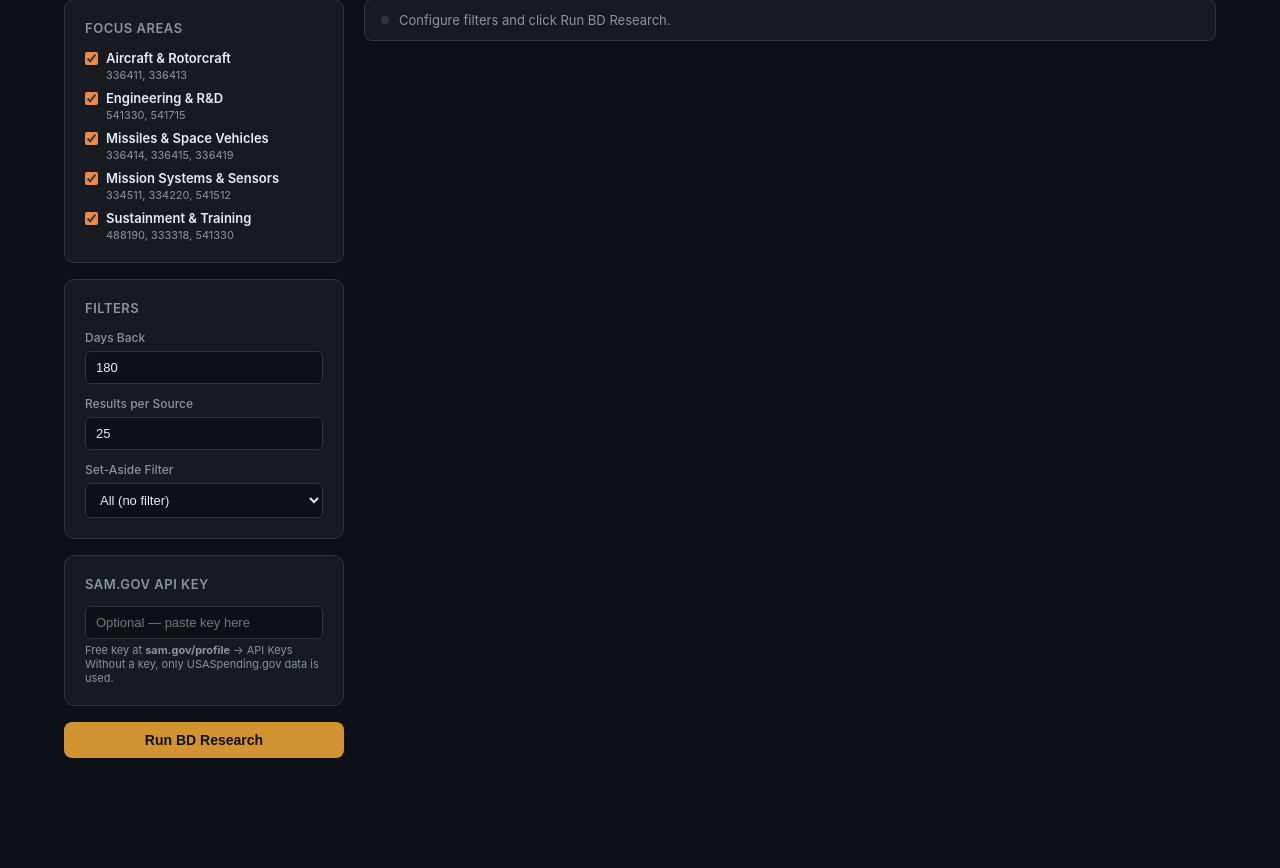
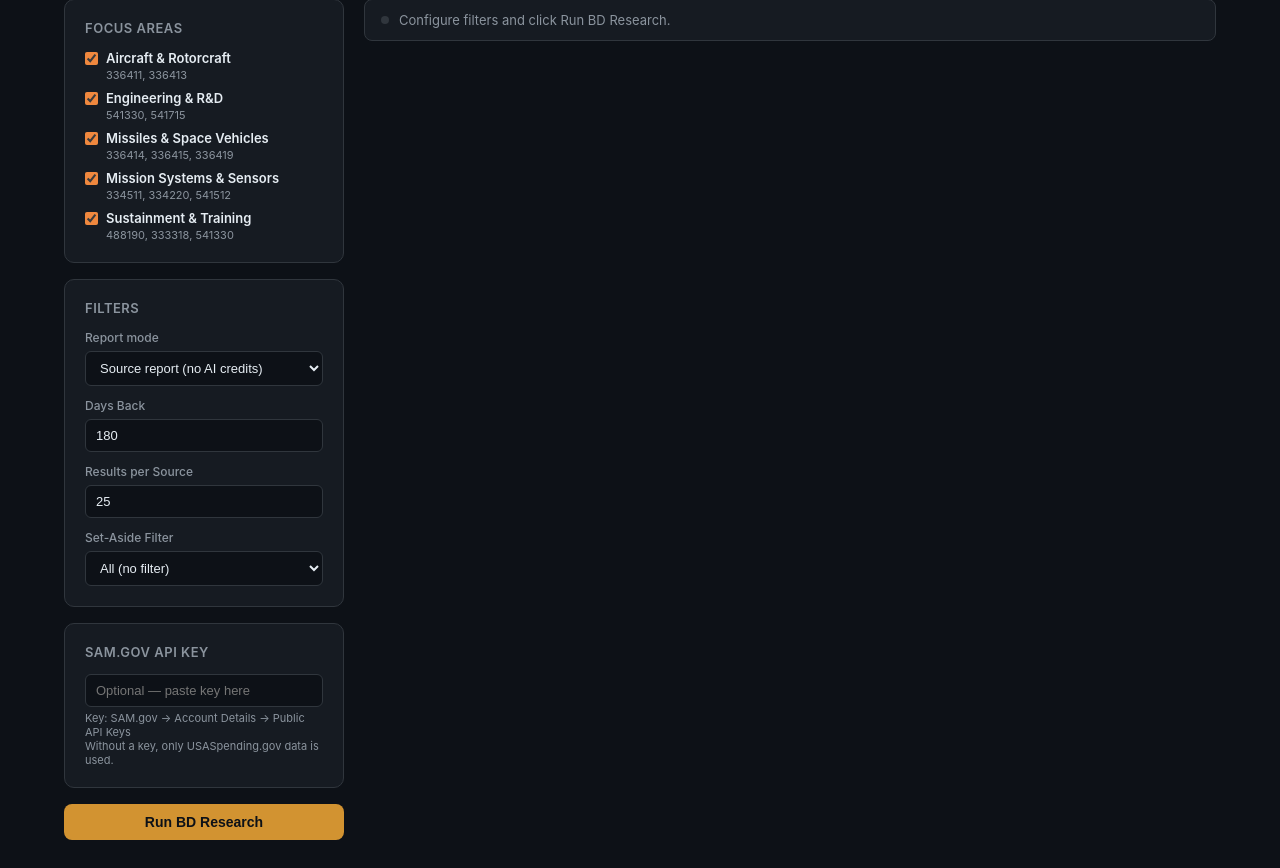
Before and after one commit to jderm888/dermodyai-nou-demo, a FastAPI app: page / in a window 1280 px wide. Shown: the part 116-984 px from the top of the page. Before the commit the page ends 874 px from the top, so only its background shows below. Run offline with FastAPI, Linux system fonts and the light colour scheme.

Commit message:
Add credit-free source reports and truthful analysis failures

```diff
--- a/bd-research-agent/main.py
+++ b/bd-research-agent/main.py
@@ -5,7 +5,7 @@ Run with: uvicorn main:app --reload --port 8001
 
 import json
 import os
-from typing import Optional
+from typing import Optional, Literal
 
 from dotenv import load_dotenv
 load_dotenv()  # loads ANTHROPIC_API_KEY (and any other vars) from .env
@@ -16,6 +16,7 @@ from fastapi.responses import HTMLResponse, StreamingResponse
 from fastapi.templating import Jinja2Templates
 from pydantic import BaseModel
 
+import source_report
 import agent
 import usaspending_client as usa
 import sam_client as sam
@@ -30,6 +31,7 @@ templates = Jinja2Templates(directory=os.path.join(os.path.dirname(__file__), "t
 # ---------------------------------------------------------------------------
 
 class ResearchRequest(BaseModel):
+    analysis_mode: Literal["source", "claude"] = "source"
     focus_areas: list[str] = list(NAICS_PROFILES.keys())
     sam_api_key: Optional[str] = None
     days_back: int = 180
@@ -66,7 +68,9 @@ async def research(req: ResearchRequest):
         profile = NAICS_PROFILES.get(area)
         if profile:
             selected_codes.extend(profile["codes"])
-    selected_codes = list(set(selected_codes)) or ALL_NAICS_CODES
+    selected_codes = sorted(set(selected_codes))
+    if not selected_codes:
+        raise HTTPException(status_code=422, detail="Select at least one valid focus area.")
 
     all_items: list[dict] = []
     errors: list[str] = []
@@ -87,53 +91,60 @@ async def research(req: ResearchRequest):
     if req.sam_api_key and req.sam_api_key.strip():
         # Cap SAM lookups to the high-signal codes (SAM has a low daily request
         # limit and only accepts one NAICS per request). Respect the selected
-        # focus areas where they overlap, else fall back to the capped list.
-        sam_codes = [c for c in SAM_NAICS_CODES if c in selected_codes] or SAM_NAICS_CODES
+        # focus areas; never substitute unrelated codes.
+        sam_codes = [c for c in SAM_NAICS_CODES if c in selected_codes]
         try:
+            if not sam_codes:
+                errors.append("SAM.gov skipped: selected focus areas do not overlap the capped SAM NAICS list.")
             raw_opps = sam.fetch_opportunities(
                 naics_codes=sam_codes,
                 api_key=req.sam_api_key.strip(),
                 limit=req.limit,
                 set_aside_codes=req.set_aside_filter,
+                days_posted=min(req.days_back, 364),
             )
             opps = sam.normalize_opportunities(raw_opps)
             all_items.extend(opps)
-            sam_status = f"ok ({len(opps)} opportunities)"
+            sam_status = f"ok ({len(opps)} opportunities)" if sam_codes else "skipped (no matching capped NAICS)"
         except httpx.HTTPStatusError as e:
             code = e.response.status_code
-            detail = e.response.text[:200]
+            detail = "See SAM.gov account status for details."
             if code in (401, 403):
                 sam_status = "invalid_key"
                 errors.append(
-                    "SAM.gov: API key rejected. New keys can take up to a day to activate; "
-                    f"also check it was copied fully. ({detail})"
+                    "SAM.gov: API key or access rejected. Check your account and confirm the full key was copied."
                 )
             elif code == 429:
                 sam_status = "rate_limited"
                 errors.append(
                     "SAM.gov: daily request limit reached for this key "
-                    "(public keys are limited to a few requests per day). Try again tomorrow."
+                    "Reset timing is controlled by SAM.gov; retry after the provider resets your quota."
                 )
             else:
                 sam_status = "error"
                 errors.append(f"SAM.gov HTTP {code}: {detail}")
         except Exception as e:
             sam_status = "error"
-            errors.append(f"SAM.gov error: {e}")
+            errors.append("SAM.gov request failed; source unavailable for this run.")
 
-    if not all_items and errors:
+    if not all_items and any(not e.startswith("SAM.gov skipped:") for e in errors):
         raise HTTPException(status_code=502, detail="; ".join(errors))
 
     # --- Score with Claude ---
     scored = []
-    if all_items:
+    if req.analysis_mode == "source":
+        scored = source_report.source_items(all_items)
+    elif all_items:
         try:
-            scored = agent.score_opportunities(all_items)
+            scored = agent.score_opportunities(sorted(all_items, key=lambda i: i.get("type") != "solicitation"))
+            if len(scored) < len(all_items):
+                errors.append(f"Claude scored {len(scored)} of {len(all_items)} fetched records (30-record analysis cap; partial JSON may also reduce coverage).")
         except Exception as e:
             errors.append(f"Scoring error: {e}")
             scored = []
 
     return {
+        "analysis_mode": req.analysis_mode,
         "scored": scored,
         "raw_count": len(all_items),
         "naics_codes": selected_codes,
@@ -162,6 +173,11 @@ async def brief(request: Request):
         pass
 
     async def event_stream():
+        if body.get("analysis_mode", "source") == "source":
+            report = source_report.build_source_report(scored, market_context, body.get("errors", []))
+            yield f"data: {json.dumps({'text': report})}\n\n"
+            yield "data: [DONE]\n\n"
+            return
         try:
             async for chunk in agent.stream_brief(scored, market_context, focus_areas):
                 data = json.dumps({"text": chunk})
--- a/bd-research-agent/templates/index.html
+++ b/bd-research-agent/templates/index.html
@@ -32,7 +32,7 @@
 
     .form-row { display: flex; flex-direction: column; gap: 6px; }
     .form-row label { font-size: 12px; color: #8b949e; font-weight: 500; }
-    input[type="text"], input[type="number"], select {
+    input[type="password"], input[type="text"], input[type="number"], select {
       width: 100%; background: #0d1117; border: 1px solid #30363d; border-radius: 6px;
       padding: 8px 10px; color: #e6edf3; font-size: 13px; transition: border-color 0.15s;
     }
@@ -141,6 +141,10 @@
 
       <div class="card">
         <h2>Filters</h2>
+        <div class="form-row" style="margin-bottom:12px">
+          <label for="analysis-mode">Report mode</label>
+          <select id="analysis-mode"><option value="source">Source report (no AI credits)</option><option value="claude">Claude analysis (requires API credits)</option></select>
+        </div>
         <div style="display:flex; flex-direction:column; gap:12px;">
           <div class="form-row">
             <label>Days Back</label>
@@ -166,9 +170,9 @@
       <div class="card">
         <h2>SAM.gov API Key</h2>
         <div class="form-row">
-          <input type="text" id="sam-key" placeholder="Optional — paste key here" />
+          <input type="password" id="sam-key" autocomplete="off" placeholder="Optional — paste key here" />
         </div>
-        <div class="key-hint">Free key at <strong>sam.gov/profile</strong> → API Keys<br>Without a key, only USASpending.gov data is used.</div>
+        <div class="key-hint">Key: SAM.gov → Account Details → Public API Keys<br>Without a key, only USASpending.gov data is used.</div>
       </div>
 
       <button class="btn btn-primary" id="research-btn" onclick="runResearch()">
@@ -262,6 +266,9 @@
     const btn = document.getElementById('research-btn');
     const briefBtn = document.getElementById('brief-btn');
     clearError();
+    researchResult = null;
+    document.getElementById('results-card').classList.add('hidden');
+    document.getElementById('brief-card').classList.add('hidden');
     btn.classList.add('loading');
     btn.disabled = true;
     briefBtn.disabled = true;
@@ -275,6 +282,7 @@
     }
 
     const body = {
+      analysis_mode: document.getElementById("analysis-mode").value,
       focus_areas: areas,
       days_back: parseInt(document.getElementById('days-back').value) || 180,
       limit: parseInt(document.getElementById('result-limit').value) || 25,
@@ -299,10 +307,12 @@
         ? ' (SAM.gov: invalid key)'
         : ` (SAM.gov: ${data.sam_status})`;
 
-      setStatus(`Found ${data.raw_count} items, scored ${data.scored.length} opportunities.${samMsg}`, 'done');
+      setStatus(`Found ${data.raw_count} items; ${data.scored.length} ${data.analysis_mode === "source" ? "source records (no AI scoring)" : "scored records"}.${samMsg}`, 'done');
 
       if (data.errors.length) showError('Warnings: ' + data.errors.join('; '));
 
+      document.querySelector('.results-header h3').textContent = data.analysis_mode === 'source' ? 'Source Records — Unscored' : 'Scored Opportunities';
+      briefBtn.lastChild.textContent = data.analysis_mode === 'source' ? 'Generate Source Report (no AI credits)' : 'Generate BD Intelligence Brief';
       renderOpportunities(data.scored);
       document.getElementById('results-card').classList.remove('hidden');
       document.getElementById('count-badge').textContent = `${data.scored.length} results`;
@@ -324,7 +334,8 @@
       return;
     }
 
-    grid.innerHTML = scored.map(opp => {
+    grid.innerHTML = scored.map(record => {
+      const opp = Object.fromEntries(Object.entries(record).map(([k,v]) => [k, typeof v === 'string' ? escapeHtml(v) : Array.isArray(v) ? v.map(escapeHtml) : v]));
       const score = opp.pursuit_score || 0;
       const scoreCls = score >= 7 ? 'score-high' : score >= 4 ? 'score-medium' : 'score-low';
       const priorityCls = (opp.priority || '').toLowerCase().replace(' ', '-');
@@ -336,7 +347,7 @@
       return `<div class="opp-card priority-${priorityCls}">
         <div class="opp-top">
           <div class="opp-title">${opp.title || opp.id || 'Untitled'}</div>
-          <div class="score-badge ${scoreCls}">${score}</div>
+          <div class="score-badge ${scoreCls}">${opp.pursuit_score == null ? "—" : score}</div>
         </div>
         <div class="opp-meta">
           ${opp.agency_short ? `<span class="tag tag-agency">${opp.agency_short}</span>` : ''}
@@ -359,7 +370,8 @@
     const briefArea = document.getElementById('brief-area');
     clearError();
     btn.classList.add('loading'); btn.disabled = true;
-    setStatus('Generating BD Intelligence Brief…', 'active');
+    setStatus(researchResult.analysis_mode === 'source' ? 'Building source report…' : 'Generating BD Intelligence Brief…', 'active');
+    document.querySelector('.brief-header h2').textContent = researchResult.analysis_mode === 'source' ? 'Source Report — No AI Analysis' : 'BD Intelligence Brief';
 
     document.getElementById('brief-card').classList.remove('hidden');
     briefArea.innerHTML = '<span class="brief-cursor"></span>';
@@ -370,12 +382,15 @@
         method: 'POST',
         headers: { 'Content-Type': 'application/json' },
         body: JSON.stringify({
+          analysis_mode: researchResult.analysis_mode,
+          errors: researchResult.errors,
           scored: researchResult.scored,
           focus_areas: getSelectedAreas(),
           naics_codes: researchResult.naics_codes,
         }),
       });
 
+      if (!res.ok) throw new Error('Report request failed.');
       const reader = res.body.getReader();
       const decoder = new TextDecoder();
       let buffer = '';
@@ -398,10 +413,10 @@
               briefArea.innerHTML = renderMarkdown(fullText) + '<span class="brief-cursor"></span>';
               briefArea.scrollIntoView({ behavior: 'smooth', block: 'end' });
             }
-          } catch (_) {}
+          } catch (error) { if (!(error instanceof SyntaxError)) throw error; }
         }
       }
-      setStatus('Brief complete.', 'done');
+      setStatus(researchResult.analysis_mode === 'source' ? 'Source report complete — no AI credits used.' : 'Brief complete.', 'done');
       briefArea.querySelector('.brief-cursor')?.remove();
     } catch (e) {
       showError(e.message);
@@ -411,8 +426,12 @@
     }
   }
 
+  function escapeHtml(text) {
+    return String(text).replace(/&/g, '&amp;').replace(/</g, '&lt;').replace(/>/g, '&gt;').replace(/"/g, '&quot;').replace(/'/g, '&#39;');
+  }
+
   function renderMarkdown(text) {
-    return text
+    return escapeHtml(text)
       .replace(/^## (.+)$/gm, '<h2>$1</h2>')
       .replace(/^### (.+)$/gm, '<h3>$1</h3>')
       .replace(/\*\*(.+?)\*\*/g, '<strong>$1</strong>')
```
Also changed, not shown: bd-research-agent/agent.py (+24 -18 lines), bd-research-agent/source_report.py (added, +44 -0 lines), tests/test_bd.py (added, +59 -0 lines), README.md.
